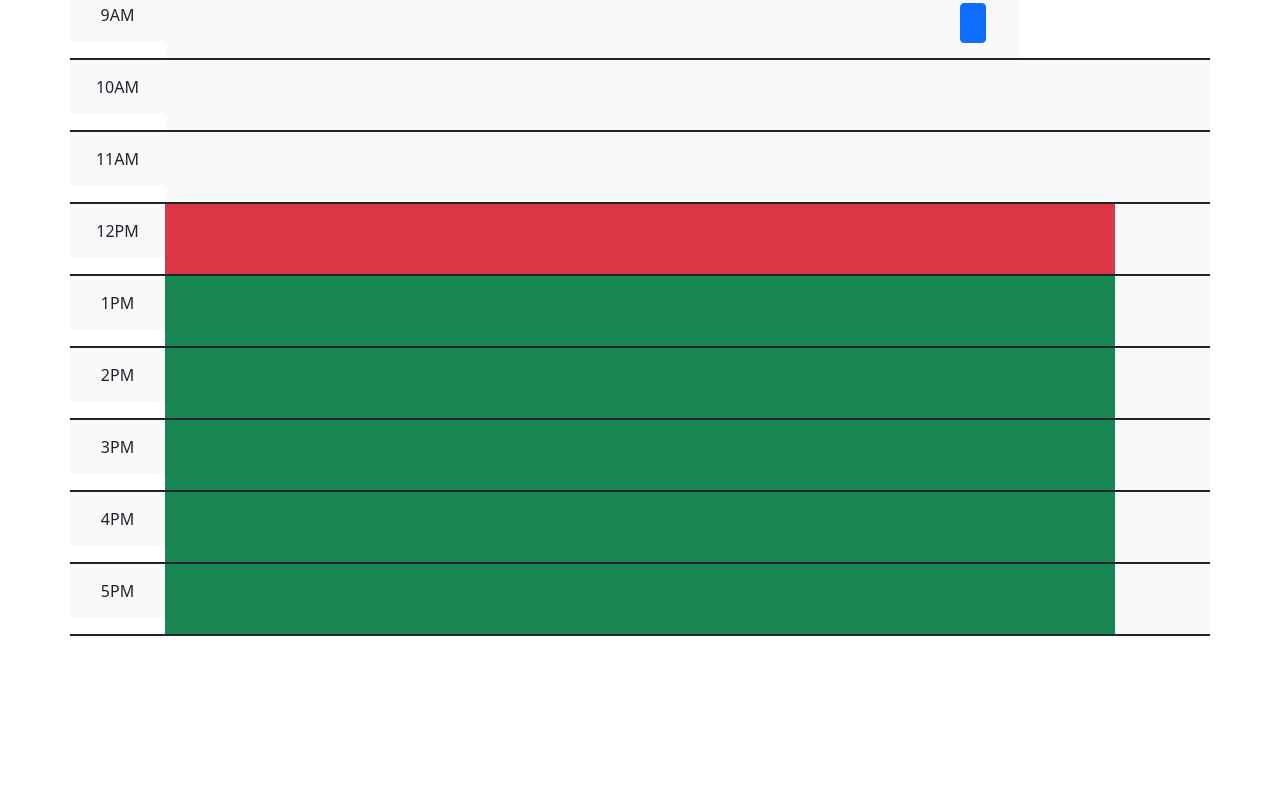
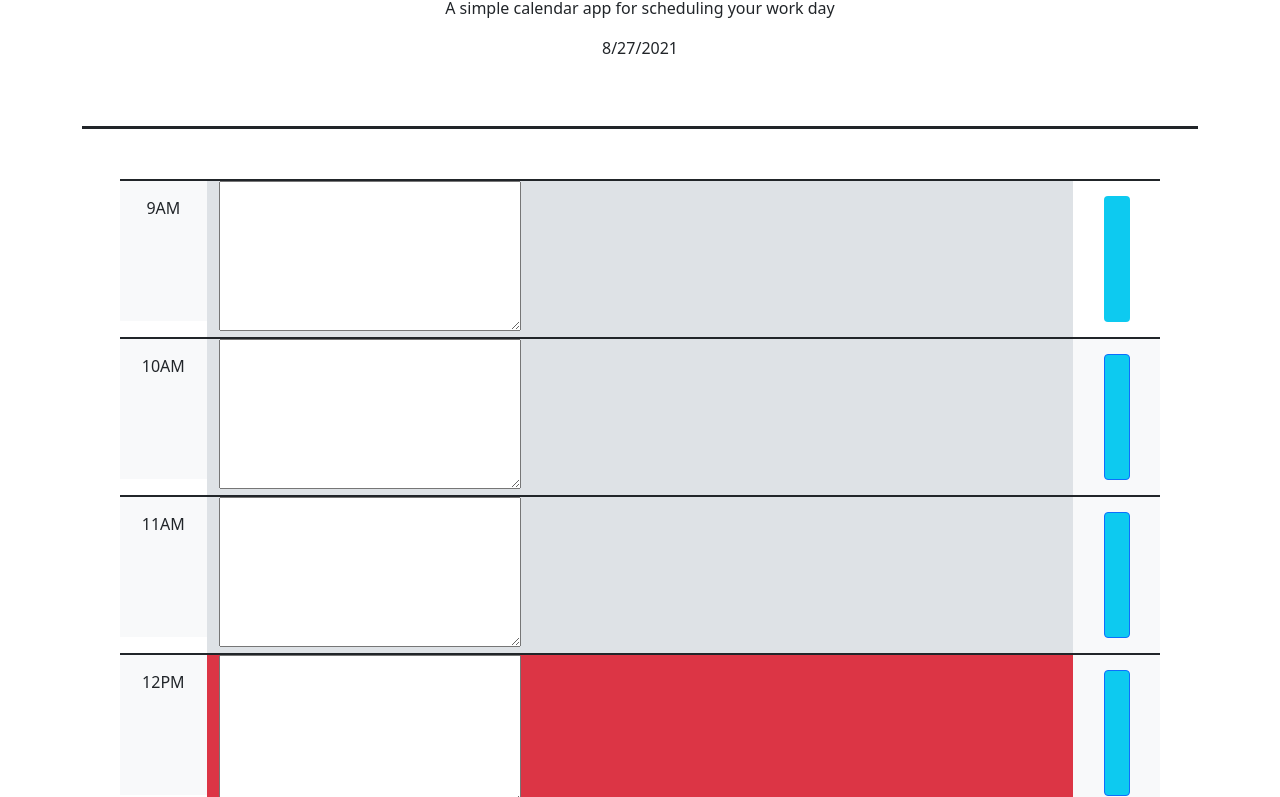
Before and after one commit to tilleyarthur/work-schedule, a plain HTML site: page index.html in a window 1280 px wide. Shown: the part 162-959 px from the top of the page. Before the commit the page ends 800 px from the top, so only its background shows below. Drawn offline with nearby package versions, Linux system fonts and the light colour scheme.

Commit message:
add some more css and html

```diff
--- a/assets/css/style.css
+++ b/assets/css/style.css
@@ -1,4 +1,14 @@
-.container h2 {
+
+.title {
+  width: 100%;
+  border-bottom-style: solid;
+  padding: 50px;
+}
+
+
+
+
+.container .title h2 {
   display: flex;
   text-align: center;
   padding-top: 50px;
@@ -7,10 +17,14 @@
   justify-content: center;
 }
 
-.container p {
+.container .title p {
   display: flex;
   text-align: center;
   justify-content: center;
+}
+
+.schedule {
+  padding: 50px;
 }
 
 .col-1 {
@@ -20,7 +34,10 @@
   padding: 15px;
 }
 
-.btn-col {
-  display: flex;
+.col-1 .btn {
+  background-color: #0dcaf0;;
+}
 
+.col-10 {
+  background-color: #dee2e6;
 }
--- a/index.html
+++ b/index.html
@@ -7,86 +7,126 @@
   <link rel="stylesheet" href="https://cdn.jsdelivr.net/npm/bootstrap@5.1.0/dist/css/bootstrap.min.css" rel="stylesheet" integrity="sha384-KyZXEAg3QhqLMpG8r+8fhAXLRk2vvoC2f3B09zVXn8CA5QIVfZOJ3BCsw2P0p/We" crossorigin="anonymous">
   <link rel="stylesheet" href="./assets/css/style.css" />
 
-
-
 </head>
 <body>
 <div class="container">
-  <div>
+  <div class="title">
     <h2>
       Work Day Scheduler
     </h2>
     <p>
     A simple calendar app for scheduling your work day
-
     </p>
     <!-- current day (ie thursday, september 5th -->
-    <div id="currentTime"></div>
+    <p>
+      <script type="text/javascript">
+
+        var currentTime = new Date()
+          var month = currentTime.getMonth() + 1
+          var day = currentTime.getDate()
+          var year = currentTime.getFullYear()
+          document.write(month + "/" + day + "/" + year)
+
+      </script>
+    </p>
 
   </div>
 
 
+  <main class="schedule">
     <div class="row">
       <span class="border border-dark"></span>
       <div class="col-1 bg-light text-dark mb-3">9AM</div>
-    <div class="col-8 bg-light text-dark"></div>
-    <div class="col-1 bg-light text-dark btn-col">
-      <button id="save-event" class="btn btn-block btn-primary"></button>
+      <div class="col-10 text-dark">
+        <textarea id="timeblock" class="schedule"></textarea>
+      </div>
+      <div class="col-1 text-dark bg-color">
+        <button id="save-event" class="btn btn-block btn-col"></button>
       </div>
     </div>
     <div class="row">
       <span class="border border-dark"></span>
       <div class="col-1 bg-light text-dark mb-3">10AM</div>
-    <div class="col-10 bg-light text-dark"></div>
-    <div class="col-1 bg-light text-dark"></div>
+      <div class="col-10 text-dark">
+        <textarea id="timeblock" class="schedule"></textarea>
+      </div>
+      <div class="col-1 bg-light text-dark">
+        <button id="save-event" class="btn btn-block btn-primary btn-col"></button>
+      </div>
     </div>
     <div class="row">
       <span class="border border-dark"></span>
       <div class="col-1 bg-light text-dark mb-3">11AM</div>
-    <div class="col-10 bg-light text-dark"></div>
-    <div class="col-1 bg-light text-dark"></div>
+      <div class="col-10 text-dark">
+        <textarea id="timeblock" class="schedule"></textarea>
+      </div>
+      <div class="col-1 bg-light text-dark">
+        <button id="save-event" class="btn btn-block btn-primary btn-col"></button>
+      </div>
     </div>
     <div class="row">
       <span class="border border-dark"></span>
       <div class="col-1 bg-light text-dark mb-3">12PM</div>
-    <div class="col-10 bg-danger text-dark"></div>
-    <div class="col-1 bg-light text-dark"></div>
+      <div class="col-10 bg-danger text-dark">
+        <textarea id="timeblock" class="schedule"></textarea>
       </div>
-  <div class="row ">
+      <div class="col-1 bg-light text-dark">
+        <button id="save-event" class="btn btn-block btn-primary btn-col"></button>
+      </div>
+    </div>
+    <div class="row">
       <span class="border border-dark"></span>
       <div class="col-1 bg-light text-dark mb-3">1PM</div>
-    <div class="col-10 bg-success text-dark"></div>
-    <div class="col-1 bg-light text-dark"></div>
+      <div class="col-10 text-dark">
+        <textarea id="timeblock" class="schedule"></textarea>
       </div>
-  <div class="row ">
+      <div class="col-1 bg-light text-dark">
+        <button id="save-event" class="btn btn-block btn-primary btn-col"></button>
+      </div>
+    </div>
+    <div class="row">
       <span class="border border-dark"></span>
       <div class="col-1 bg-light text-dark mb-3">2PM</div>
-    <div class="col-10 bg-success text-dark"></div>
-    <div class="col-1 bg-light text-dark"></div>
+      <div class="col-10 text-dark">
+        <textarea id="timeblock" class="schedule"></textarea>
       </div>
-  <div class="row ">
+      <div class="col-1 bg-light text-dark">
+        <button id="save-event" class="btn btn-block btn-primary btn-col"></button>
+      </div>
+    </div>
+    <div class="row">
       <span class="border border-dark"></span>
       <div class="col-1 bg-light text-dark mb-3">3PM</div>
-    <div class="col-10 bg-success text-dark"></div>
-    <div class="col-1 bg-light text-dark"></div>
+      <div class="col-10 text-dark">
+        <textarea id="timeblock" class="schedule"></textarea>
       </div>
-  <div class="row ">
+      <div class="col-1 bg-light text-dark">
+        <button id="save-event" class="btn btn-block btn-primary btn-col"></button>
+      </div>
+    </div>
+    <div class="row">
       <span class="border border-dark"></span>
       <div class="col-1 bg-light text-dark mb-3">4PM</div>
-    <div class="col-10 bg-success text-dark"></div>
-    <div class="col-1 bg-light text-dark"></div>
+      <div class="col-10 text-dark">
+        <textarea id="timeblock" class="schedule"></textarea>
       </div>
-  <div class="row ">
+      <div class="col-1 bg-light text-dark">
+        <button id="save-event" class="btn btn-block btn-primary btn-col"></button>
+      </div>
+    </div>
+    <div class="row">
       <span class="border border-dark"></span>
       <div class="col-1 bg-light text-dark mb-3">5PM</div>
-    <div class="col-10 bg-success text-dark"></div>
-    <div class="col-1 bg-light text-dark"></div>
-    <span class="border border-dark"></span>
+      <div class="col-10 text-dark">
+        <textarea id="timeblock" class="schedule"></textarea>
       </div>
+      <div class="col-1 bg-light text-dark">
+        <button id="save-event" class="btn btn-block btn-primary btn-col"></button>
+      </div>
+    </div>
+  </main>
 
 
-  </div>
-</div>
   <script src="https://cdnjs.cloudflare.com/ajax/libs/jquery/3.4.1/jquery.min.js"></script>
   <script src="https://cdnjs.cloudflare.com/ajax/libs/jqueryui/1.12.1/jquery-ui.min.js"></script>
   <script src="https://cdnjs.cloudflare.com/ajax/libs/popper.js/1.15.0/umd/popper.min.js"></script>
```
Also changed, not shown: assets/js/script.js (+12 -0 lines). Lines whose indentation alone changed are shown as unchanged.
